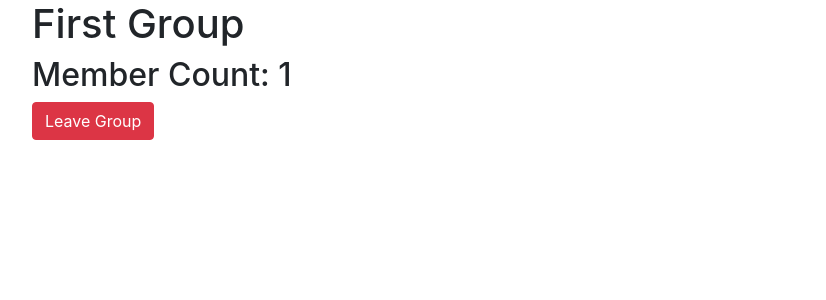
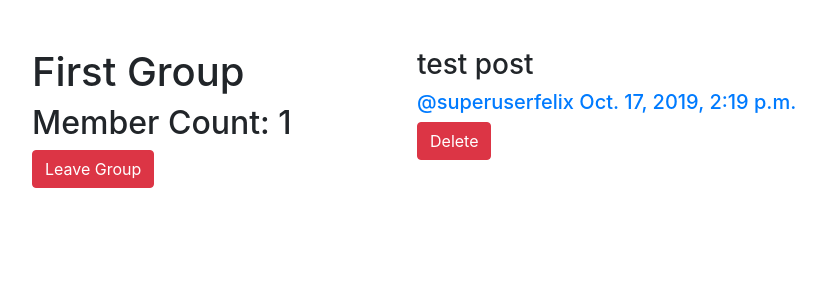
Before and after one commit to felixnego/django_forum, a Django app: a page that uses forum/groups/templates/groups/group_base.html in a window 1280 px wide. Shown: the part 56-356 px from the top of the page, without its empty margins (68-894 px from the left). Run offline with Django 3.2, Linux system fonts and the light colour scheme; a user stored in the database is signed in; data comes from the database, SQL or seed files in the repository; both versions use the stored data as it was after the commit; some libraries are stand-ins or nearby versions.

Commit message:
made minor improvements to templates:

```diff
--- a/forum/forum/settings.py
+++ b/forum/forum/settings.py
@@ -123,7 +123,7 @@ USE_TZ = True
 # https://docs.djangoproject.com/en/2.2/howto/static-files/
 
 STATIC_URL = '/static/'
-STATICFILES_DIR = [os.path.join(BASE_DIR, 'static')]
+STATICFILES_DIRS = [os.path.join(BASE_DIR, 'static')]
 
 LOGIN_REDIRECT_URL = 'test'
 LOGOUT_REDIRECT_URL = 'thanks'
--- a/forum/groups/templates/groups/group_base.html
+++ b/forum/groups/templates/groups/group_base.html
@@ -1,9 +1,10 @@
 {% extends 'base.html' %}
 {% block content %}
-
     <div class="container">
+        <div class="row mt-5">
             {% block pregroup %}{% endblock %}
             {% block group_content %}{% endblock %}
             {% block postgroup %}{% endblock %}
+        </div>
     </div>
 {% endblock %}
--- a/forum/groups/templates/groups/group_detail.html
+++ b/forum/groups/templates/groups/group_detail.html
@@ -1,17 +1,17 @@
 {% extends 'groups/group_base.html' %}
 
 {% block pregroup %}
-    <h1>{{group.name}}</h1>
-    <h2>Member Count: {{group.members.count}}</h2>
-
-    <div class="content">
+    <div class="col">
+        <h1>{{group.name}}</h1>
+        <h2>Member Count: {{group.members.count}}</h2>
         {% if user in group.members.all %}
-            <a class="btn btn-danger" href="{% url 'groups:leave' slug=group.slug %}">Leave Group</a>
+        <a class="btn btn-danger" href="{% url 'groups:leave' slug=group.slug %}">Leave Group</a>
         {% else %}
-            <a class="btn btn-primary" href="{% url 'groups:join' slug=group.slug %}">Join Group</a>
+        <a class="btn btn-primary" href="{% url 'groups:join' slug=group.slug %}">Join Group</a>
         {% endif %}
     </div>
 {% endblock %}
+
 
 {% block group_content %}
     <div class="col-md-8">
@@ -19,7 +19,7 @@
             <h2>No posts in this group yet!</h2>
         {% else %}
             {% for post in group.posts.all %}
-                {% include 'posts/_post.html' %}
+                {% include 'post/_post.html' %}
             {% endfor %}
         {% endif %}
     </div>
--- a/forum/post/templates/post/_post.html
+++ b/forum/post/templates/post/_post.html
@@ -1,7 +1,13 @@
 <div class="post media">
-    <h3>{{post.message}}</h3>
+    <div class="container">
+        <div class="row">
+            <div class="col-md-12">
+                <h3 style="display: block">{{post.message}}</h3>
+            </div>
+        </div>
+        <div class="row">
+            <div class="col-md-12">
                 <div class="media-body">
-        <!-- <strong>{{post.user.username}}</strong> -->
                     <h5 class="media-heading">
                         <span class="username">
                             <a href="{% url 'post:for_user' username=post.user.username %}">@{{post.user.username}}</a>
@@ -17,3 +23,6 @@
                     </div>
                 </div>
             </div>
+        </div>
+    </div>
+</div>
```
Also changed, not shown: forum/db.sqlite3. Lines whose indentation alone changed are shown as unchanged.
